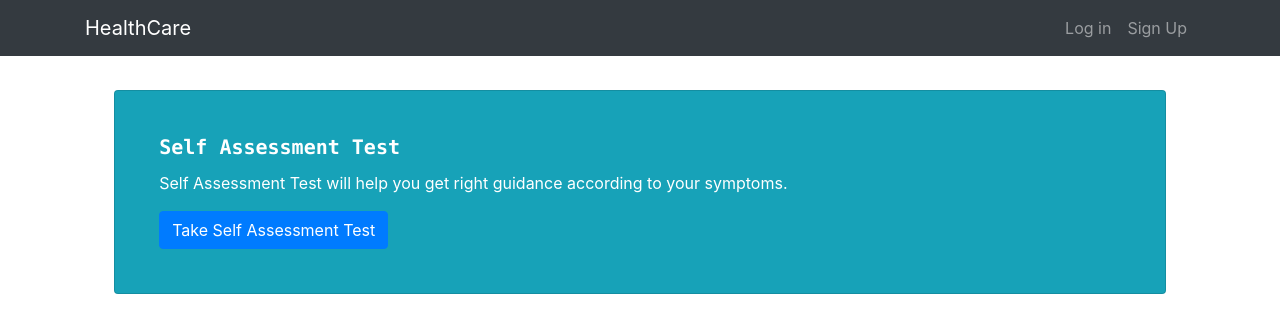
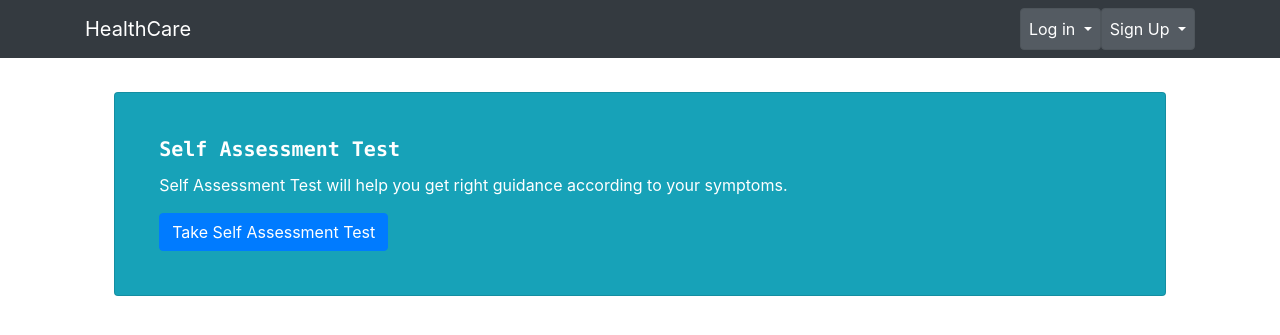
Before and after one commit to CSI-CATT-DMCE/Health-status-analyser, a Flask app: page /dashboard in a window 1280 px wide. Shown: the top 335 px of the page. Run offline with Flask 2, Linux system fonts and the light colour scheme; parts of the project's set-up code (start-up, migrations or seed data) failed here and were passed over; some libraries are stand-ins or nearby versions.

Commit message:
Update layout.html

```diff
--- a/Flask_Project/app/templates/layout.html
+++ b/Flask_Project/app/templates/layout.html
@@ -27,8 +27,28 @@
                         <li class="nav-item"><a class="nav-link" href="{{ url_for('dashboard') }}">Dashboard</a></li>
                         <li class="nav-item"><a class="nav-link" href="{{ url_for('logout') }}">Logout</a></li>
                         {% else %}
-                        <li class="nav-item"><a class="nav-link" href="{{ url_for('login') }}">Log in</a></li>
-                        <li class="nav-item"><a class="nav-link" href="{{ url_for('register') }}">Sign Up</a></li>
+                        <!-- <li class="nav-item"><a class="nav-link" href="{{ url_for('login') }}">Log in</a></li>
+                        <li class="nav-item"><a class="nav-link" href="{{ url_for('register') }}">Sign Up</a></li> -->
+                        <div class="dropdown show">
+                            <a class="btn btn-secondary dropdown-toggle nav-link" href="#" role="button" id="dropdownMenuLink" data-toggle="dropdown" aria-haspopup="true" aria-expanded="false">
+                              Log in
+                            </a>
+
+                            <div class="dropdown-menu" aria-labelledby="dropdownMenuLink">
+                              <a class="dropdown-item" href="{{ url_for('login') }}">User</a>
+                              <a class="dropdown-item" href="{{ url_for('doclogin') }}">Doctor</a>
+                            </div>
+                        </div>
+                        <div class="dropdown show">
+                            <a class="btn btn-secondary dropdown-toggle nav-link" href="#" role="button" id="dropdownMenuLink" data-toggle="dropdown" aria-haspopup="true" aria-expanded="false">
+                              Sign Up
+                            </a>
+
+                            <div class="dropdown-menu" aria-labelledby="dropdownMenuLink">
+                              <a class="dropdown-item" href="{{ url_for('register') }}">User</a>
+                              <a class="dropdown-item" href="{{ url_for('docregister') }}">Doctor</a>
+                            </div>
+                        </div>
                         {% endif %}
                     </ul>
                 </div>
```
